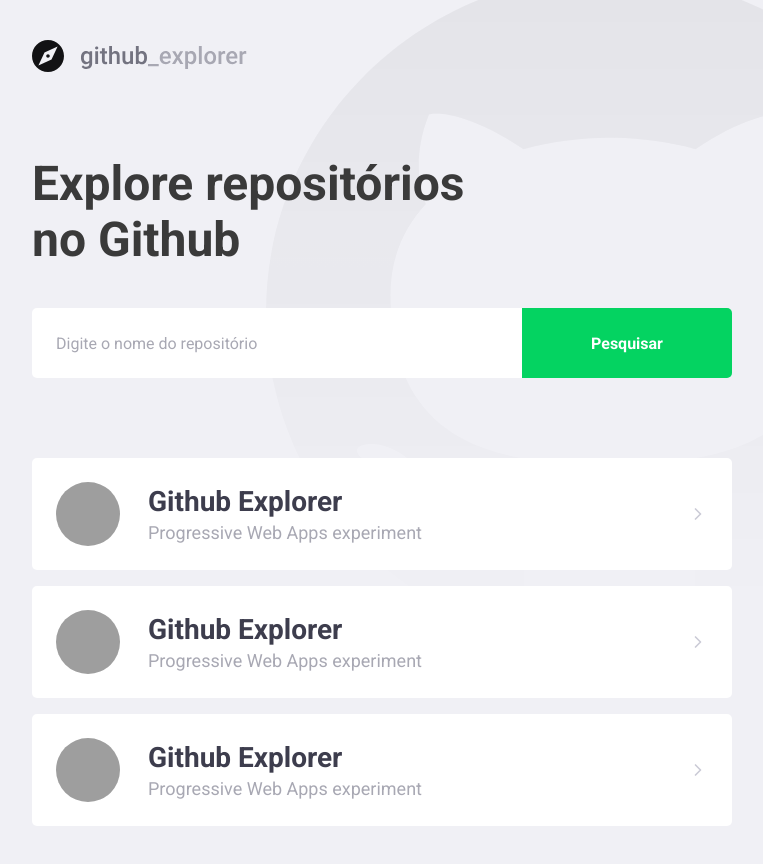
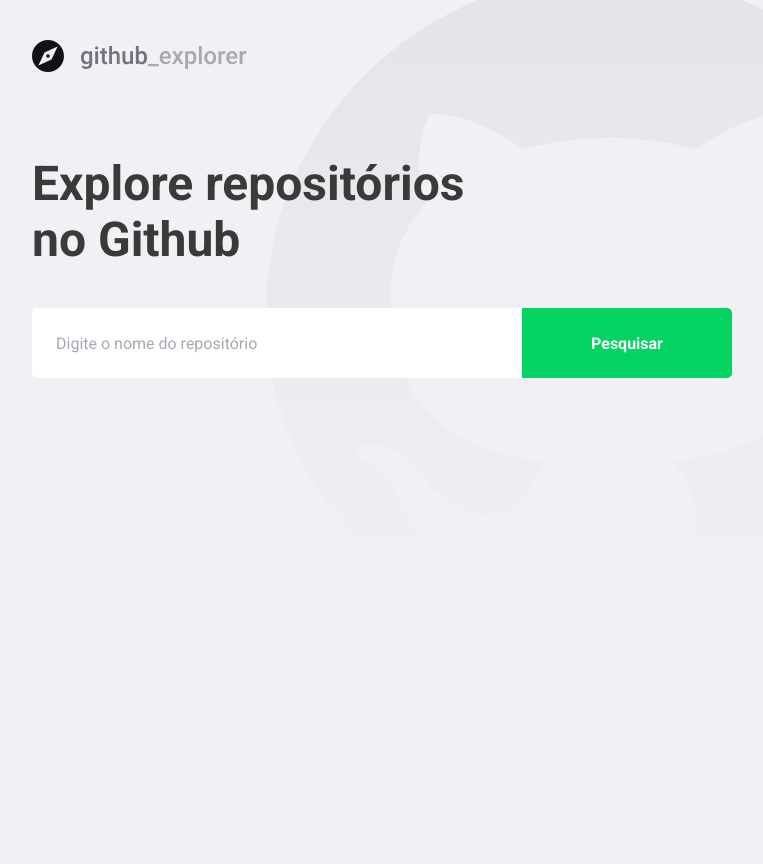
Before and after one commit to GabrielFSSantos/Github_Explorer, a React (Create React App) app: page / in a window 1280 px wide. Shown: the whole page, without its empty margins (148-911 px from the left). After the commit the page ends 800 px from the top, so only its background shows below. Built offline with nearby package versions, Linux system fonts and the light colour scheme; grey boxes are pictures that could not be loaded.

Commit message:
Connecting an API

```diff
--- a/package.json
+++ b/package.json
@@ -11,6 +11,7 @@
     "@types/react": "^16.9.46",
     "@types/react-dom": "^16.9.0",
     "@types/react-router-dom": "^5.1.5",
+    "axios": "^0.21.0",
     "polished": "^4.0.3",
     "react": "^16.13.1",
     "react-dom": "^16.13.1",
--- a/src/pages/Dashboard/index.tsx
+++ b/src/pages/Dashboard/index.tsx
@@ -1,58 +1,63 @@
-import React from 'react';
-import {FiChevronRight} from 'react-icons/fi';
+import React, { useState, FormEvent } from 'react';
+import { FiChevronRight } from 'react-icons/fi';
+import api from '../../services/api';
 
 import logoImg from '../../assets/logo.svg';
 
-import {Title, Form, Repositories} from './styles';
+import { Title, Form, Repositories } from './styles';
+import Repository from '../Repository';
+
+interface Repository {
+  full_name: string;
+  description: string;
+  owner: {
+    login: string;
+    avatar_url: string;
+  };
+}
 
 const Dashboard: React.FC = () => {
-  return(
+
+  const [newRepo, setNewRepo] = useState('');
+  const [repositories, setRepositories] = useState<Repository[]>([]);
+
+  async function handleAddRepository(event: FormEvent<HTMLFormElement>) {
+
+    event.preventDefault();
+
+    const response = await api.get(`repos/${newRepo}`);
+
+    const repository = response.data;
+
+    setRepositories([...repositories, repository]);
+    setNewRepo('');
+
+  }
+
+  return (
     <>
       <img src={logoImg} alt="Github Explorer" />
       <Title>Explore repositórios no Github</Title>
 
-      <Form>
-        <input placeholder="Digite o nome do repositório" />
+      <Form onSubmit={handleAddRepository}>
+        <input value={newRepo} onChange={(e) => setNewRepo(e.target.value)} placeholder="Digite o nome do repositório" />
         <button type="submit">Pesquisar</button>
       </Form>
 
       <Repositories>
-        <a href="teste">
+        {repositories.map(repository => (
+          <a key={repository.full_name} href="teste">
 
-          <img src="https://avatars2.githubusercontent.com/u/59262903?s=460&u=8c2b9741ac979b3365f8d29fb63d43de1cbabcc4&v=4" alt="Gabriel Felipe"/>
-          <div>
+            <img src={repository.owner.avatar_url} alt={repository.owner.login} />
 
-            <strong>Github Explorer</strong>
-            <p>Progressive Web Apps experiment</p>
-          </div>
+            <div>
+              <strong>{repository.full_name}</strong>
+              <p>{repository.description}</p>
+            </div>
 
-          <FiChevronRight size={20} />
-        </a>
-
-        <a href="teste">
-
-          <img src="https://avatars2.githubusercontent.com/u/59262903?s=460&u=8c2b9741ac979b3365f8d29fb63d43de1cbabcc4&v=4" alt="Gabriel Felipe"/>
-          <div>
-
-            <strong>Github Explorer</strong>
-            <p>Progressive Web Apps experiment</p>
-          </div>
-
-          <FiChevronRight size={20} />
-        </a>
-
-        <a href="teste">
-
-          <img src="https://avatars2.githubusercontent.com/u/59262903?s=460&u=8c2b9741ac979b3365f8d29fb63d43de1cbabcc4&v=4" alt="Gabriel Felipe"/>
-          <div>
-
-            <strong>Github Explorer</strong>
-            <p>Progressive Web Apps experiment</p>
-          </div>
-
-          <FiChevronRight size={20} />
-        </a>
-
+            <FiChevronRight size={20} />
+          </a>
+        ))}
       </Repositories>
     </>
   )
--- a/src/pages/Dashboard/styles.ts
+++ b/src/pages/Dashboard/styles.ts
@@ -76,7 +76,8 @@
     }
 
     div {
-      margin-left: 28px;
+      margin: 0 16px;
+      flex: 1;
 
       strong {
         font-size: 28px;
--- /dev/null
+++ b/src/services/api.ts
@@ -0,0 +1,7 @@
+import axios from 'axios';
+
+const api = axios.create({
+  baseURL: 'https://api.github.com',
+});
+
+export default api;
```
Also changed, not shown: 1 other file (tests, documents, lock files or other folders).
